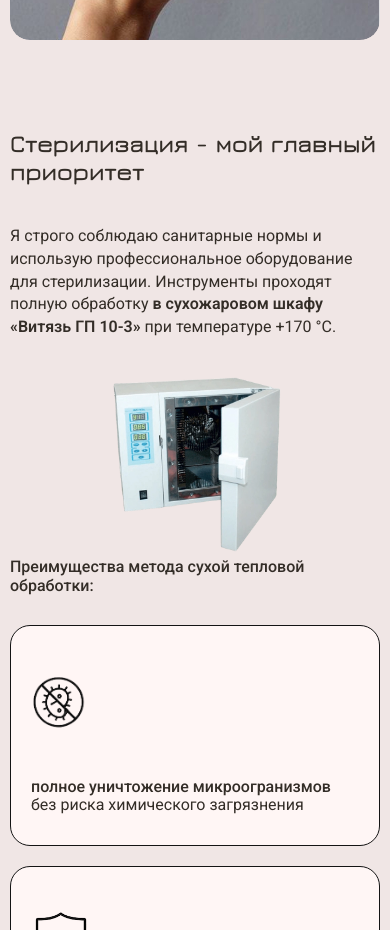
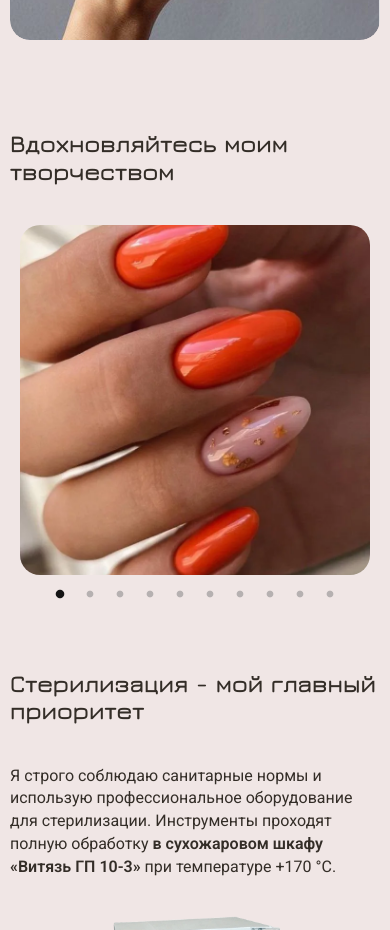
Before and after one commit to darina1970/Natali_Nails, a React (Vite) app: page / in a window 390 px wide. Shown: the part 2500-3430 px from the top of the page. Built offline with nearby package versions, Linux system fonts and the light colour scheme.

Commit message:
add lightbox to portfolio

```diff
--- a/src/App.jsx
+++ b/src/App.jsx
@@ -5,7 +5,7 @@ import React from "react";
 // import Banner from './components/Banner/Banner';
 import { About } from "./components/About/About";
 import { WhyChoose } from "./components/WhyChoose/WhyChoose";
-// import Portfolio from './components/Portfolio/Portfolio';
+import { Portfolio } from "./components/Portfolio/Portfolio";
 // import Price from './components/Price/Price';
 import { Sterilization } from "./components/Sterilization/Sterilization";
 import { Certificate } from "./components/Certificate/Certificate";
@@ -19,8 +19,8 @@ function App() {
             <Banner /> */}
       <About />
       <WhyChoose />
-      {/* <Portfolio />
-            <Price /> */}
+      <Portfolio />
+      {/* <Price /> */}
       <Sterilization />
       <Certificate />
       <Contacts />
--- a/src/components/Portfolio/Portfolio.jsx
+++ b/src/components/Portfolio/Portfolio.jsx
@@ -1,7 +1,20 @@
-import React, { useRef } from "react";
+import React, { useRef, useState } from "react";
 import Slider from "react-slick";
 import "slick-carousel/slick/slick.css";
+import Lightbox from "yet-another-react-lightbox";
+import {
+  Thumbnails,
+  Zoom,
+  Fullscreen,
+  Counter,
+} from "yet-another-react-lightbox/plugins";
+import "yet-another-react-lightbox/styles.css";
+import "./lightbox-overrides.css";
+import "yet-another-react-lightbox/plugins/thumbnails.css";
+import "yet-another-react-lightbox/plugins/counter.css";
+
 import styles from "../Portfolio/Portfolio.module.css";
+
 import portfolio1 from "../../assets/images/portfolio-items/portfolio-img1.webp";
 import portfolio2 from "../../assets/images/portfolio-items/portfolio-img2.webp";
 import portfolio3 from "../../assets/images/portfolio-items/portfolio-img3.webp";
@@ -12,11 +25,27 @@ import portfolio7 from "../../assets/images/portfolio-items/portfolio-img7.webp"
 import portfolio8 from "../../assets/images/portfolio-items/portfolio-img8.webp";
 import portfolio9 from "../../assets/images/portfolio-items/portfolio-img9.webp";
 import portfolio10 from "../../assets/images/portfolio-items/portfolio-img10.webp";
+
 import arrowLeft from "../../assets/icons/arrows/arrow-left.svg";
 import arrowRight from "../../assets/icons/arrows/arrow-right.svg";
 
+const portfolios = [
+  { src: portfolio1 },
+  { src: portfolio2 },
+  { src: portfolio3 },
+  { src: portfolio4 },
+  { src: portfolio5 },
+  { src: portfolio6 },
+  { src: portfolio7 },
+  { src: portfolio8 },
+  { src: portfolio9 },
+  { src: portfolio10 },
+];
+
 export const Portfolio = () => {
   const sliderRef = useRef(null);
+  const [lightboxOpen, setLightBoxOpen] = useState(false);
+  const [currentIndex, setCurrentIndex] = useState(0);
 
   const settings = {
     infinite: true,
@@ -30,16 +59,16 @@ export const Portfolio = () => {
         breakpoint: 1024,
         settings: {
           slidesToShow: 2,
-          slidesToScroll: 1,
-          centerMode: false,
+          arrows: false,
+          dots: true,
         },
       },
       {
         breakpoint: 575,
         settings: {
           slidesToShow: 1,
-          slidesToScroll: 1,
-          centerMode: false,
+          arrows: false,
+          dots: true,
         },
       },
     ],
@@ -64,40 +93,33 @@ export const Portfolio = () => {
               <img src={arrowRight} alt="Стрелка вправо" />
             </button>
           </div>
+
           <Slider ref={sliderRef} {...settings}>
-            <div className={styles.slide}>
-              <img src={portfolio1} alt="Маникюр" />
-            </div>
-            <div className={styles.slide}>
-              <img src={portfolio2} alt="Маникюр" />
-            </div>
-            <div className={styles.slide}>
-              <img src={portfolio3} alt="Маникюр" />
-            </div>
-            <div className={styles.slide}>
-              <img src={portfolio4} alt="Маникюр" />
-            </div>
-            <div className={styles.slide}>
-              <img src={portfolio5} alt="Маникюр" />
-            </div>
-            <div className={styles.slide}>
-              <img src={portfolio6} alt="Педикюр" />
-            </div>
-            <div className={styles.slide}>
-              <img src={portfolio7} alt="Маникюр" />
-            </div>
-            <div className={styles.slide}>
-              <img src={portfolio8} alt="Маникюр" />
-            </div>
-            <div className={styles.slide}>
-              <img src={portfolio9} alt="Маникюр" />
-            </div>
-            <div className={styles.slide}>
-              <img src={portfolio10} alt="Педикюр" />
-            </div>
+            {portfolios.map((item, index) => (
+              <div
+                key={index}
+                className={styles.slide}
+                onClick={() => {
+                  setCurrentIndex(index);
+                  setLightBoxOpen(true);
+                }}
+              >
+                <img src={item.src} alt={`Маникюр ${index + 1}`} />
+              </div>
+            ))}
           </Slider>
         </div>
       </div>
+
+      <Lightbox
+        open={lightboxOpen}
+        index={currentIndex}
+        close={() => setLightBoxOpen(false)}
+        slides={portfolios}
+        plugins={[Thumbnails, Zoom, Fullscreen, Counter]}
+        thumbnails={{ position: "bottom", width: 100, height: 60 }}
+        zoom={{ zoomInButton: true, zoomOutButton: true }}
+      />
     </section>
   );
 };
--- a/src/components/Portfolio/Portfolio.module.css
+++ b/src/components/Portfolio/Portfolio.module.css
@@ -24,13 +24,13 @@
     display: flex;
     justify-content: center;
     align-items: center;
-    transition: background-color 0.3s, transform 0.3s;
+    transition: background-color 0.3s ease, transform 0.3s ease;
 }
 
 .arrowLeftBtn:hover,
 .arrowRightBtn:hover {
     background-color: var(--color-black);
-    transition: scale(1.1);
+    transform: scale(1.1);
 }
 
 .arrowLeftBtn img,
@@ -46,36 +46,28 @@
 .slide {
     height: 520px;
     padding: 0 10px;
-    cursor: grab !important;
     overflow: hidden;
     outline: none;
-}
-
-.slide:active {
-    cursor: grabbing !important;
+    cursor: pointer;
 }
 
 .slide img {
     width: 100%;
     height: 100%;
+    border-radius: 20px;
     object-fit: cover;
-    border-radius: 20px;
 }
 
-@media (max-width: 768px) {
+@media (max-width: 767px) {
     .customArrows {
-        right: 50%;
-        transform: translateX(50%);
-        top: -20px;
+        display: none;
     }
 
-    .arrowLeftBtn,
-    .arrowRightBtn {
-        width: 40px;
-        height: 40px;
+    .sliderWrapper {
+        padding-top: 0px;
     }
 
     .slide {
-        height: 300px;
+        height: 350px;
     }
 }
--- /dev/null
+++ b/src/components/Portfolio/lightbox-overrides.css
@@ -0,0 +1,4 @@
+.yarl__thumbnails_container,
+.yarl__container {
+    background-color: rgba(10, 10, 10, 0.92) !important;
+}
```
